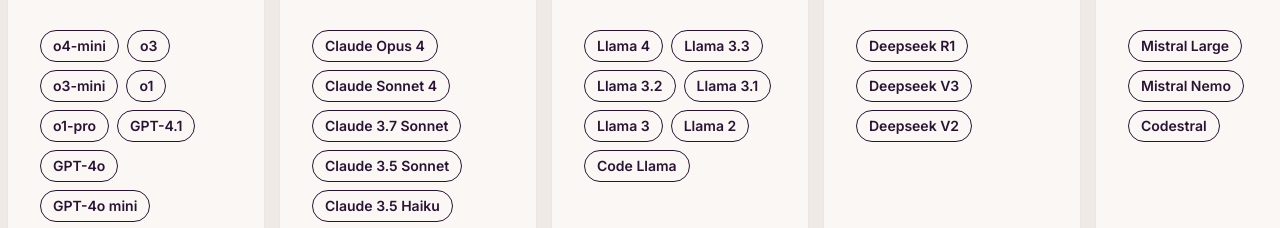
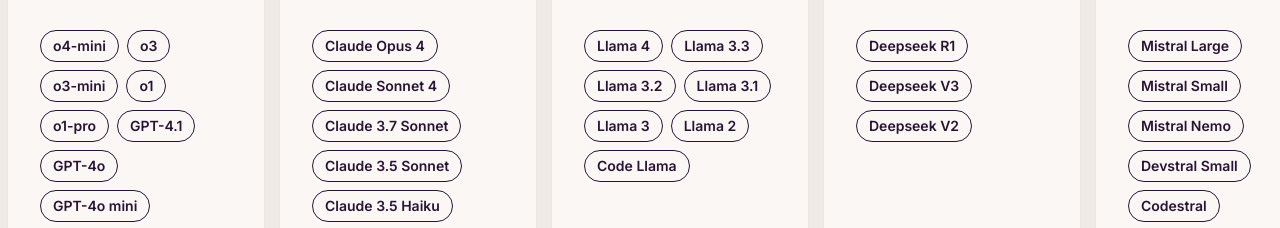
Before and after one commit to ppaanngggg/token-counter, a Next.js app: page / in a window 1280 px wide. Shown: the part 342-570 px from the top of the page. Built offline with nearby package versions, Linux system fonts and the light colour scheme.

Commit message:
Add Mistral Small and Devstral Small model support
- Add FAQ sections for both new models
- Include model definitions in groups configuration
- Both models support 128k context length

```diff
--- a/app/components/faq.tsx
+++ b/app/components/faq.tsx
@@ -435,6 +435,17 @@ export default function FAQ(props: {
           </ul>
         </>
       )}
+      {props.model === "mistral-small" && (
+        <>
+          <h3 className={qClass}>• Mistral Small Introduction</h3>
+          <p className={aClass}>
+            Mistral Small adds state-of-the-art vision understanding and
+            enhances long context capabilities up to 128k tokens without
+            compromising text performance. With 24 billion parameters, this
+            model achieves top-tier capabilities in both text and vision tasks.
+          </p>
+        </>
+      )}
       {props.model === "mistral-nemo" && (
         <>
           <h3 className={qClass}>• Mistral Nemo Introduction</h3>
@@ -451,6 +462,19 @@ export default function FAQ(props: {
             </li>
             <li>Large context window of 128K tokens</li>
           </ul>
+        </>
+      )}
+      {props.model === "devstral-small" && (
+        <>
+          <h3 className={qClass}>• Devstral Small Introduction</h3>
+          <p className={aClass}>
+            Devstral is an agentic LLM for software engineering tasks built
+            under a collaboration between Mistral AI and All Hands AI 🙌.
+            Devstral excels at using tools to explore codebases, editing
+            multiple files and power software engineering agents. The model
+            achieves remarkable performance on SWE-bench which positionates it
+            as the #1 open source model on this benchmark.
+          </p>
         </>
       )}
       {props.model === "codestral" && (
--- a/app/utils/groups.ts
+++ b/app/utils/groups.ts
@@ -233,8 +233,20 @@ const groups: Group[] = [
         hub: "Xenova/mistral-tokenizer-v3",
       },
       {
+        name: "Mistral Small",
+        value: "mistral-small",
+        context: 128000,
+        hub: "Xenova/mistral-tokenizer-v3",
+      },
+      {
         name: "Mistral Nemo",
         value: "mistral-nemo",
+        context: 128000,
+        hub: "Xenova/Mistral-Nemo-Instruct-Tokenizer",
+      },
+      {
+        name: "Devstral Small",
+        value: "devstral-small",
         context: 128000,
         hub: "Xenova/Mistral-Nemo-Instruct-Tokenizer",
       },
```
